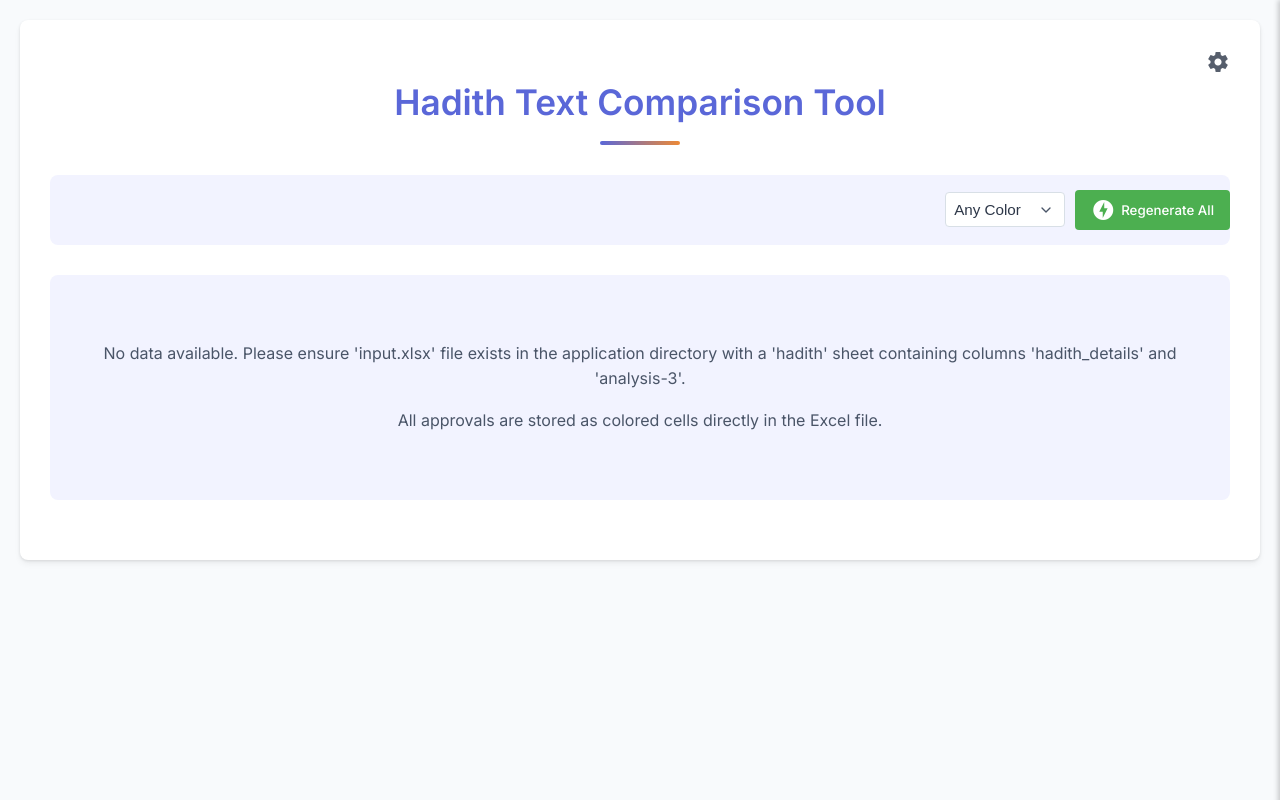
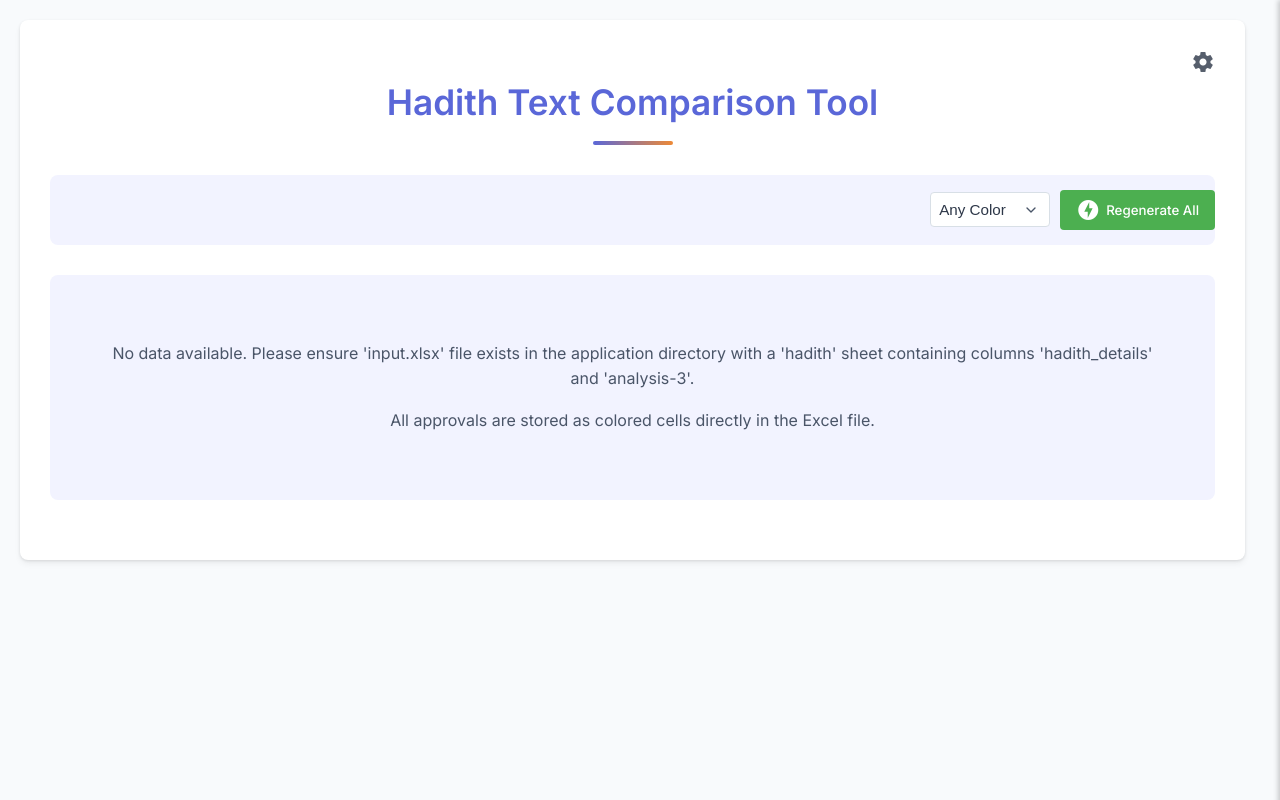
Before and after one commit to khalidmahamud/data-comparison-tool, a Flask app: page / in a window 1280 px wide. Run offline with Flask 3, Linux system fonts and the light colour scheme.

Commit message:
style: add scrollbar-gutter property for improved layout and update body scroll management for better user experience 🎨✨

```diff
--- a/static/css/style.css
+++ b/static/css/style.css
@@ -1843,3 +1843,7 @@ textarea {
 body[data-scroll-y] {
   overflow: hidden;
 }
+
+html {
+  scrollbar-gutter: stable;
+}
--- a/static/js/script.js
+++ b/static/js/script.js
@@ -912,20 +912,11 @@ function regenerateWithPrompt2(button) {
 
 // Utility functions for managing body scroll
 function disableBodyScroll() {
-  const scrollY = window.scrollY;
-  document.body.style.position = "fixed";
-  document.body.style.top = `-${scrollY}px`;
-  document.body.style.width = "100%";
-  document.body.dataset.scrollY = scrollY;
+  document.body.style.overflow = "hidden";
 }
 
 function enableBodyScroll() {
-  const scrollY = document.body.dataset.scrollY || 0;
-  document.body.style.position = "";
-  document.body.style.top = "";
-  document.body.style.width = "";
-  window.scrollTo(0, parseInt(scrollY || 0));
-  delete document.body.dataset.scrollY;
+  document.body.style.overflow = "auto";
 }
 
 // Modify the regenerateWithCustomPrompt function
```
